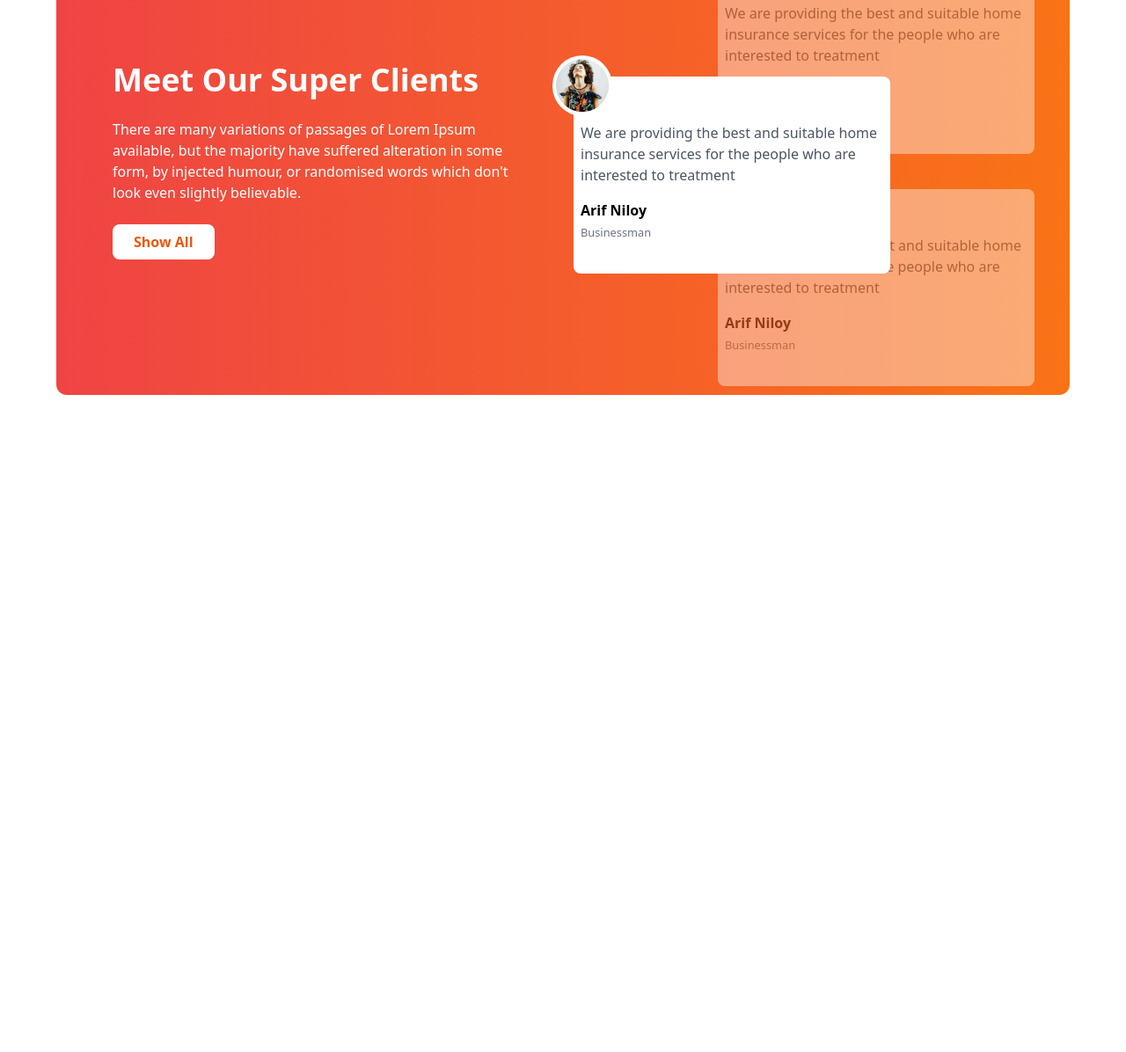
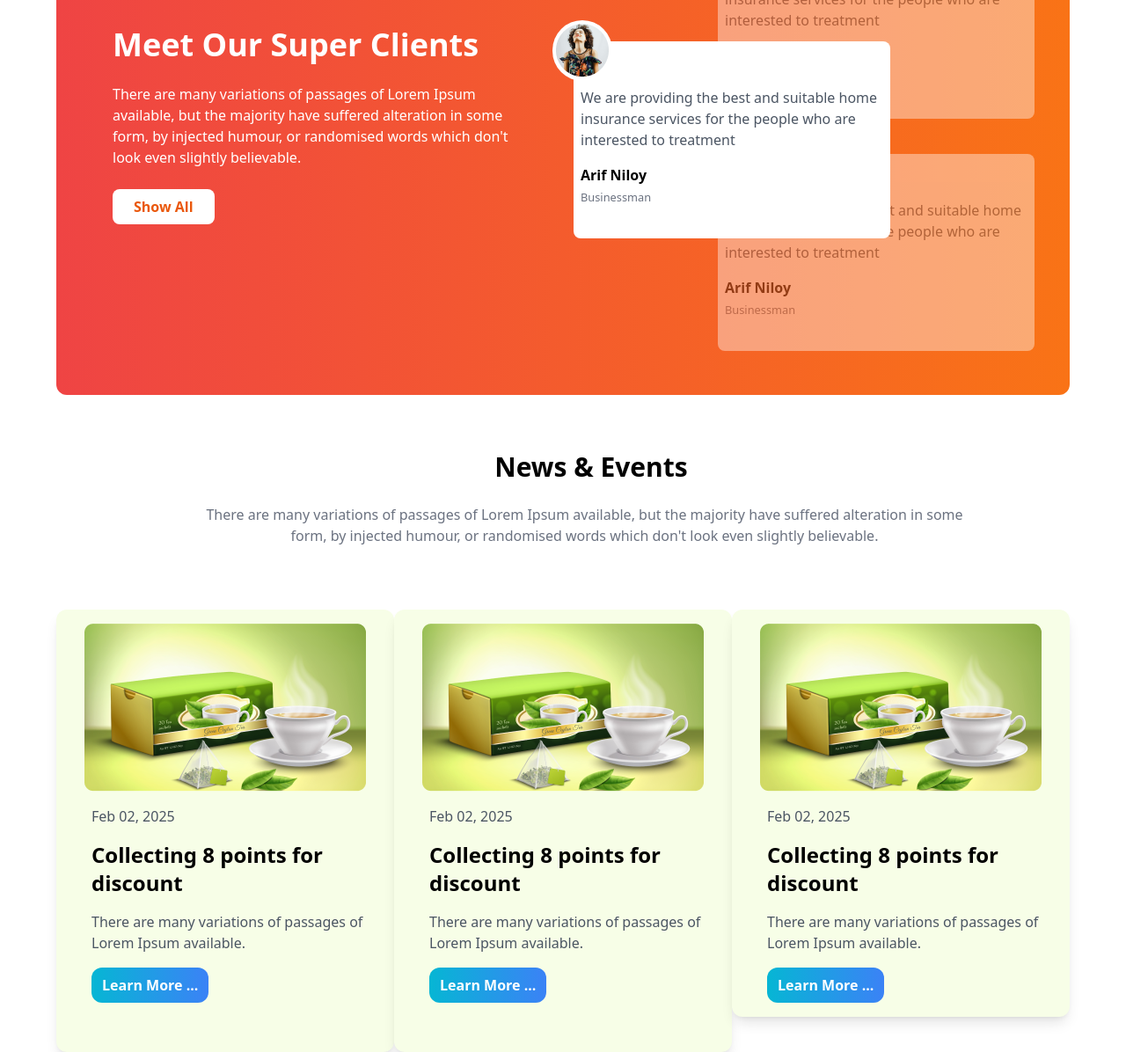
Before and after one commit to arifn165/Tea-House, a plain HTML site: page index.html in a window 1280 px wide. Shown: the part 1826-3022 px from the top of the page at 88% size. Before the commit the page ends 2353 px from the top, so only its background shows below. Drawn offline with nearby package versions, Linux system fonts and the light colour scheme.

Commit message:
added an last main section

```diff
--- a/index.html
+++ b/index.html
@@ -130,7 +130,7 @@
 
         </div>
 
-          <div class="bg-gradient-to-r from-red-500 to-orange-500 lg:h-[650px] h-[960px] rounded-xl px-8 lg:px-16 grid grid-cols-1 md:grid-cols-2 my-16 gap-16 py-10 ">
+          <div class="bg-gradient-to-r from-red-500 to-orange-500 lg:h-[650px] h-[960px] rounded-xl px-8 lg:px-16 grid grid-cols-1 lg:grid-cols-2 gap-16 my-16 ">
               <!-- content area -->
                 <div class="flex items-center mb-44">
                   <div >
@@ -189,7 +189,64 @@
 
                <!-- card area end here -->
           </div>
+      </section>
+      <!-- Event area start here -->
+      <section class="max-w-screen-xl m-auto px-16">
+        <!-- Event content area -->
+        <div class="mt-8 w-full">
+           <h2 class="font-bold text-3xl text-center lg:text-center lg:ml-16">News & Events</h2>
+           <br>
+           <p class="lg:w-[901px] lg:h-[56px] text-center lg:ml-[150px] text-gray-500 ">There are many variations of passages of Lorem Ipsum available, but the majority have suffered alteration in some form, by injected humour, or randomised words which don't look even slightly believable. </p>
+        </div>
+        <!-- event card area link in below -->
+        <div class="grid grid-cols-1 lg:grid-cols-3 pt-6">
+          <!-- Event card 1 -->
+          <div class="mt-10 shadow-lg bg-lime-50 overflow-hidden gap-16 rounded-xl">
+            <div>
+              <img class="m-auto pt-4" src="images/news-1.png" alt="">
+            </div>
+            <!-- content start -->
+            <div>
+              <p class="text-start ml-6 py-4 lg:ml-10 text-gray-600 text-md">Feb 02, 2025</p>
+              <h1 class=" lg:ml-10 ml-6 font-bold text-2xl text-black pb-4">Collecting 8 points for <br> discount</h1>
+              <p class="lg:ml-10 ml-6 text-gray-600 pb-4">There are many variations of passages of Lorem Ipsum available.</p>
+              <div class="pb-4">
+                <button class="lg:ml-10 ml-6 px-3 py-2 bg-gradient-to-r from-cyan-500 to-blue-500 rounded-xl text-white font-bold">Learn More ...</button>
+              </div>
+           </div>
+          </div>
+             <!-- card-2 -->
+             <div class="mt-10 shadow-lg bg-lime-50 overflow-hidden gap-16 rounded-xl">
+              <div>
+                <img class="m-auto pt-4" src="images/news-1.png" alt="">
+              </div>
+              <!-- content start -->
+              <div>
+                <p class="text-start ml-6 py-4 lg:ml-10 text-gray-600 text-md">Feb 02, 2025</p>
+                <h1 class=" lg:ml-10 ml-6 font-bold text-2xl text-black pb-4">Collecting 8 points for <br> discount</h1>
+                <p class="lg:ml-10 ml-6 text-gray-600 pb-4">There are many variations of passages of Lorem Ipsum available.</p>
+                <div class="pb-4">
+                  <button class="lg:ml-10 ml-6 px-3 py-2 bg-gradient-to-r from-cyan-500 to-blue-500 rounded-xl text-white font-bold">Learn More ...</button>
+                </div>
+             </div>
+            </div>
+             <!-- card-3 -->
+             <div class="my-10 shadow-lg bg-lime-50 overflow-hidden gap-16 rounded-xl">
+              <div>
+                <img class="m-auto pt-4" src="images/news-1.png" alt="">
+              </div>
+              <!-- content start -->
+              <div>
+                <p class="text-start ml-6 py-4 lg:ml-10 text-gray-600 text-md">Feb 02, 2025</p>
+                <h1 class=" lg:ml-10 ml-6 font-bold text-2xl text-black pb-4">Collecting 8 points for <br> discount</h1>
+                <p class="lg:ml-10 ml-6 text-gray-600 pb-4">There are many variations of passages of Lorem Ipsum available.</p>
+                <div class="pb-4">
+                  <button class="lg:ml-10 ml-6 px-3 py-2 bg-gradient-to-r from-cyan-500 to-blue-500 rounded-xl text-white font-bold">Learn More ...</button>
+                </div>
+             </div>
+            </div>
 
+        </div>
 
       </section>
     </main>
```
